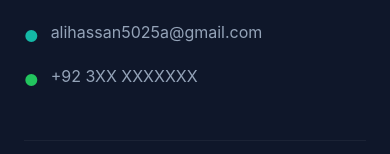
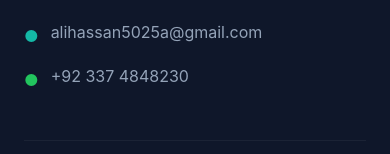
Before and after one commit to alyhassan23/ali-hassan, a React (Vite) app: page / in a window 390 px wide. Shown: the part 10425-10579 px from the top of the page. Built offline with nearby package versions, Linux system fonts and the light colour scheme.

Commit message:
Update phone number in Footer component

```diff
--- a/src/components/Footer.jsx
+++ b/src/components/Footer.jsx
@@ -116,7 +116,7 @@
               </li>
               <li className="flex items-start gap-3">
                 <span className="text-green-500 mt-1">●</span>
-                <span>+92 3XX XXXXXXX</span>
+                <span>+92 337 4848230</span>
               </li>
             </ul>
           </div>
```
